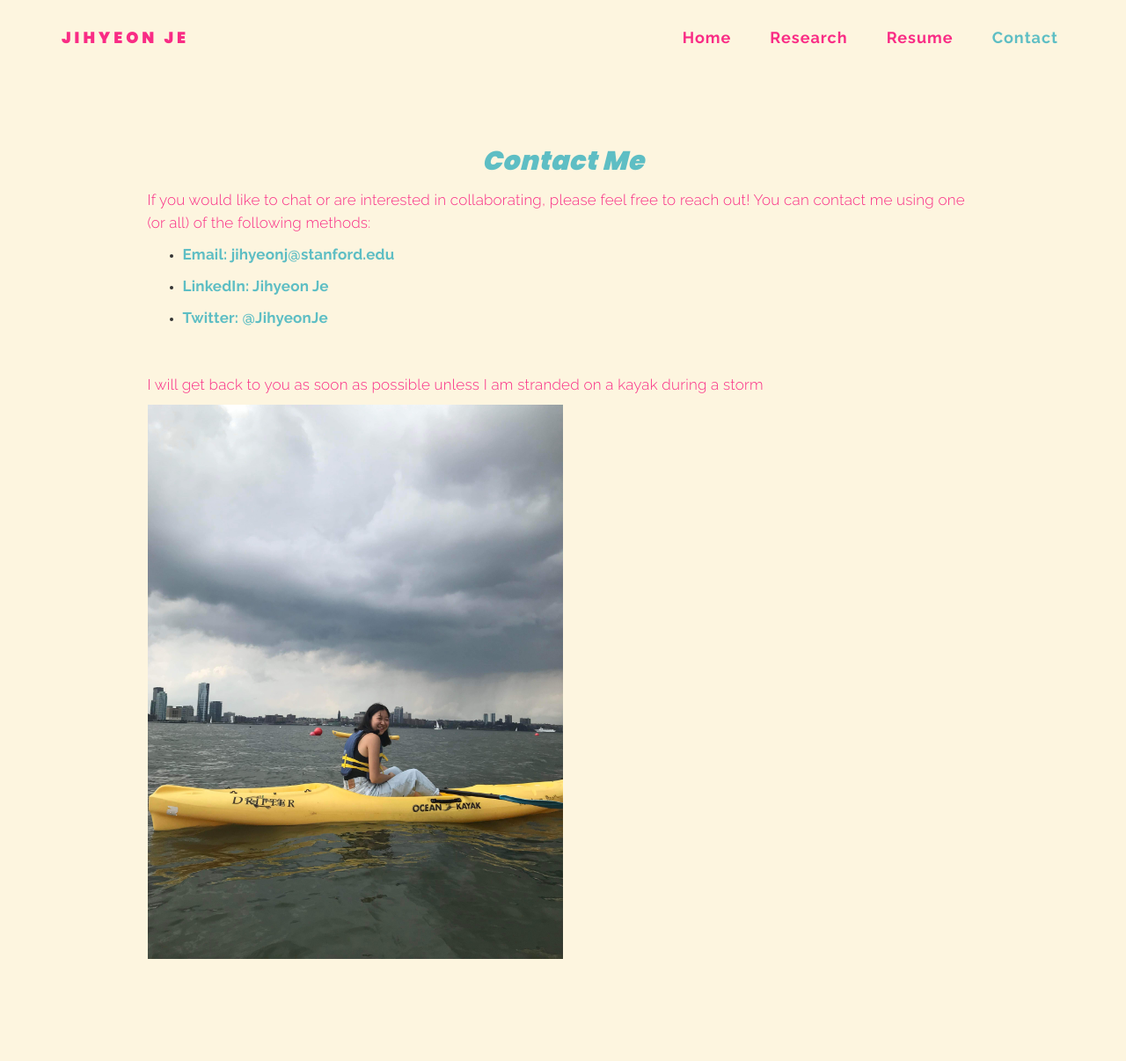
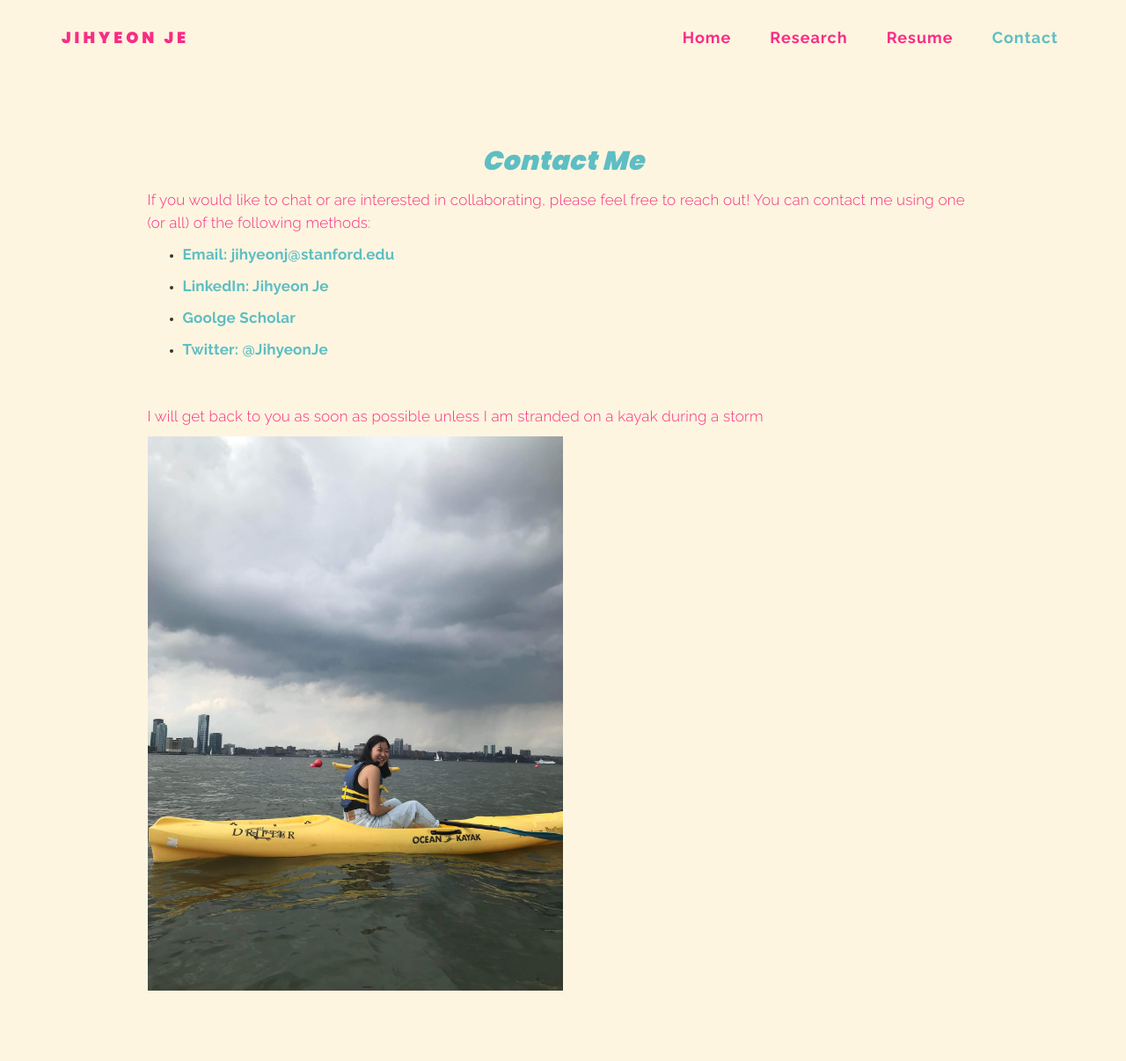
Before and after one commit to rpraka/JihyeonJe.com, a Jekyll site: the page contact.html, which Jekyll copies as it is, in a window 1280 px wide. Shown: the whole page at 88% size. Built offline with Jekyll 4.4.1, drawn with Linux system fonts in a browser that asks for light colours; before the commit the page ends 1170 px from its top, so only the background shows below that.

Commit message:
Update contact.html

```diff
--- a/contact.html
+++ b/contact.html
@@ -89,6 +89,7 @@ http://www.tooplate.com/view/2085-neuron
                     <ul>
                                  <li> <p><a href="mailto: jihyeonj@stanford.edu"><b>Email: jihyeonj@stanford.edu</b></a></p></li>
                                  <li> <p><a href="https://www.linkedin.com/in/jihyeon-je/"><b>LinkedIn: Jihyeon Je</b></a></p></li>
+                                 <li> <p><a href="https://scholar.google.com/citations?hl=en&user=nZl_I80AAAAJ&view_op=list_works&gmla=AP6z3OahaWYV0SM3kVum-GzWR68X4rYhLlGsfH99jHqJK-3sf8Kwo_amG-Z4lJOrj06H70DvMSm1x4Iu6vVFtjTe"><b>Goolge Scholar</b></a></p></li>
                                  <li> <p><a href="https://twitter.com/JihyeonJe"><b> Twitter: @JihyeonJe</b></a></p></li>
                     </ul>
                     <br>
```
